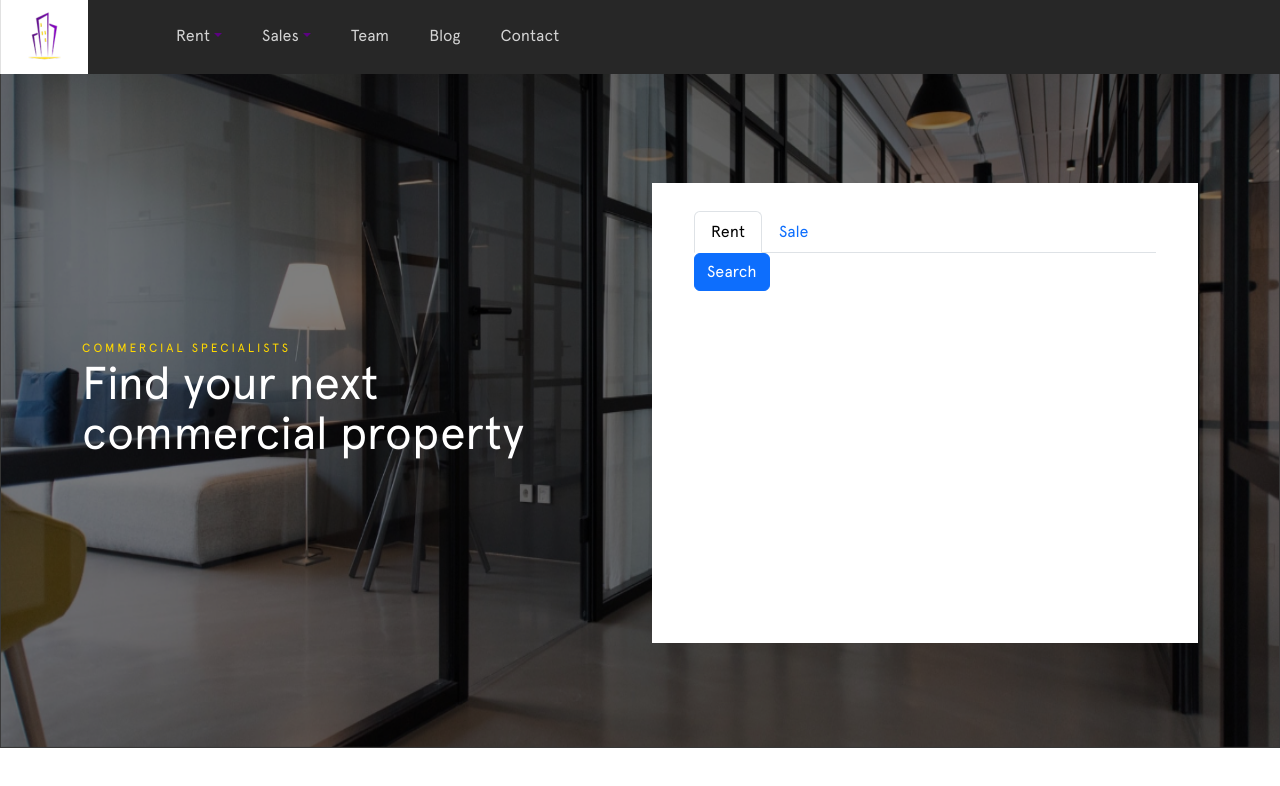
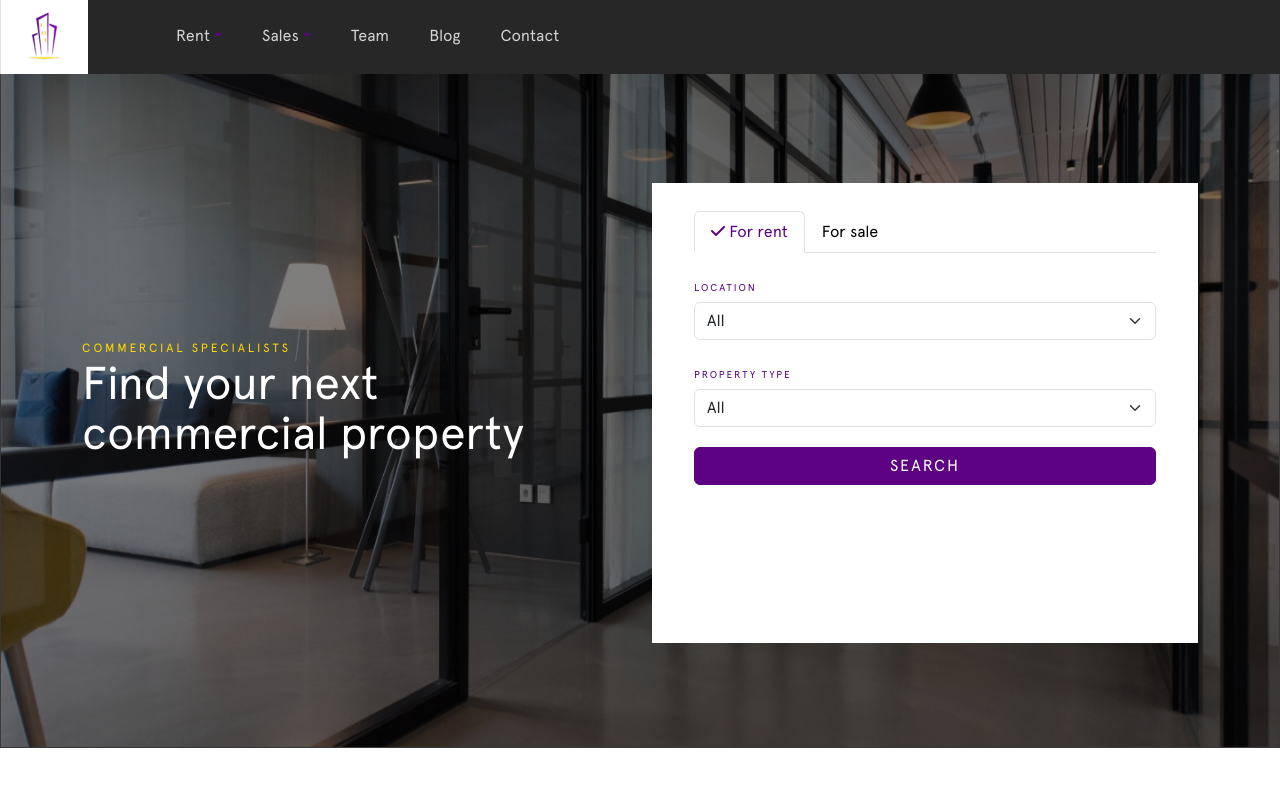
Before and after one commit to krsticzoran/real-estate-agency, a React (Create React App) app: page / in a window 1280 px wide. Shown: the top 786 px of the page. Built offline with nearby package versions, Linux system fonts and the light colour scheme.

Commit message:
property input

```diff
--- a/package.json
+++ b/package.json
@@ -3,6 +3,7 @@
   "version": "0.1.0",
   "private": true,
   "dependencies": {
+    "@fortawesome/fontawesome-free": "^6.4.0",
     "@testing-library/jest-dom": "^5.16.5",
     "@testing-library/react": "^13.4.0",
     "@testing-library/user-event": "^13.5.0",
--- a/src/assets/data/myData.ts
+++ b/src/assets/data/myData.ts
@@ -6,3 +6,15 @@ export const menuList = [
   " Catering",
   "Other",
 ];
+
+export const location = [
+  "Valletta",
+  "Mdina",
+  "St. Julian’s",
+  "Marsaxlokk",
+  "Senglea",
+  "Cospicua",
+  "Vittoriosa",
+  "Sliema",
+  "Rabat",
+];
--- a/src/components/header/NavbarComponent.tsx
+++ b/src/components/header/NavbarComponent.tsx
@@ -8,7 +8,7 @@ import { useMediaQuery } from "react-responsive";
 import Nav from "react-bootstrap/Nav";
 import Navbar from "react-bootstrap/Navbar";
 
-function NavbarComponent() {
+const NavbarComponent: React.FC = () => {
   const isSmallScreen = useMediaQuery({ maxWidth: 991 });
   return (
     <Navbar
@@ -49,6 +49,6 @@ function NavbarComponent() {
       </Container>
     </Navbar>
   );
-}
+};
 
 export default NavbarComponent;
--- a/src/index.tsx
+++ b/src/index.tsx
@@ -1,5 +1,6 @@
 import React from "react";
 import ReactDOM from "react-dom/client";
+import "@fortawesome/fontawesome-free/css/all.css";
 
 import "./index.css";
 import App from "./App";
--- a/src/pages/home/property-box/Property-Tab.tsx
+++ /dev/null
@@ -1,38 +0,0 @@
-import React, { useState } from "react";
-import { Tabs, Tab, Form, Button } from "react-bootstrap";
-
-const PropertySearch = () => {
-  const [activeTab, setActiveTab] = useState<string>("rent");
-
-  const handleSearch = (tab: string) => {
-    console.log("Clicked on", tab, "tab");
-  };
-
-  return (
-    <div>
-      <Tabs
-        defaultActiveKey="rent"
-        id="property-tabs"
-        activeKey={activeTab}
-        onSelect={(tab) => setActiveTab(tab as string)}
-      >
-        <Tab eventKey="rent" title="Rent">
-          <Form>
-            <Button variant="primary" onClick={() => handleSearch("rent")}>
-              Search
-            </Button>
-          </Form>
-        </Tab>
-        <Tab eventKey="sale" title="Sale">
-          <Form>
-            <Button variant="primary" onClick={() => handleSearch("sale")}>
-              Search
-            </Button>
-          </Form>
-        </Tab>
-      </Tabs>
-    </div>
-  );
-};
-
-export default PropertySearch;
--- a/src/pages/home/property-box/PropertyBox.tsx
+++ b/src/pages/home/property-box/PropertyBox.tsx
@@ -2,7 +2,7 @@ import React from "react";
 import { Container } from "react-bootstrap";
 import banner from "../../../assets/images/header-banner.webp";
 import CommercialSpecialists from "./CommercialSpecialists";
-import PropertyInputBox from "./PropertyInputBox";
+import PropertySearch from "./PropertySearch";
 import "./property-box.css";
 
 const PropertyBox: React.FC = () => {
@@ -14,7 +14,7 @@ const PropertyBox: React.FC = () => {
         <Container className=" property--box-subcontainer">
           <div className="row">
             <CommercialSpecialists />
-            <PropertyInputBox />
+            <PropertySearch />
           </div>
         </Container>
       </div>
--- a/src/pages/home/property-box/PropertyInputBox.tsx
+++ /dev/null
@@ -1,15 +0,0 @@
-import React from "react";
-import "./property-box.css";
-import PropertySearch from "./Property-Tab";
-
-const PropertyInputBox: React.FC = () => {
-  return (
-    <div className="col-md-6 col-sm-12 col-xs-12 d-flex align-content-center flex-wrap property-input-box ">
-      <div className="property-input-box-background ">
-        <PropertySearch />
-      </div>
-    </div>
-  );
-};
-
-export default PropertyInputBox;
--- /dev/null
+++ b/src/pages/home/property-box/PropertyRange.tsx
@@ -0,0 +1 @@
+import React from "react";
--- /dev/null
+++ b/src/pages/home/property-box/PropertySearch.tsx
@@ -0,0 +1,120 @@
+import React, { useState } from "react";
+import { Tabs, Tab, Form, Button } from "react-bootstrap";
+import Select from "./Select";
+import { menuList, location } from "../../../assets/data/myData";
+import "./property-box.css";
+
+const PropertySearch = () => {
+  const [activeTab, setActiveTab] = useState<string>("rent");
+  const [selectedLocation, setSelectedLocaction] = useState<string>("All");
+  const [selectedProperty, setSelectedProperty] = useState<string>("All");
+  const [selectedLocationSale, setSelectedLocactionSale] =
+    useState<string>("All");
+  const [selectedPropertySale, setSelectedPropertySale] =
+    useState<string>("All");
+
+  const handleLocationChange = (value: string) => {
+    setSelectedLocaction(value);
+  };
+  const handlePropertyChange = (value: string) => {
+    setSelectedProperty(value);
+  };
+
+  const handleLocationChangeSale = (value: string) => {
+    setSelectedLocactionSale(value);
+  };
+  const handlePropertyChangeSale = (value: string) => {
+    setSelectedPropertySale(value);
+  };
+
+  // TODO: Add code to handle selected property
+  const handleSearch = (tab: string) => {
+    if (tab === "rent") {
+      console.log(tab, selectedLocation, selectedProperty);
+    } else {
+      console.log(tab, selectedLocationSale, selectedPropertySale);
+    }
+  };
+
+  return (
+    <div className="col-md-6 col-sm-12 col-xs-12 d-flex align-content-center flex-wrap property-input-box ">
+      <div className="property-input-box-background ">
+        <Tabs
+          defaultActiveKey="rent"
+          id="property-tabs"
+          activeKey={activeTab}
+          onSelect={(tab) => setActiveTab(tab as string)}
+        >
+          <Tab
+            eventKey="rent"
+            title={
+              activeTab === "rent" ? (
+                <div className="property-active-tab">
+                  <i className="fa fa-check" /> For rent
+                </div>
+              ) : (
+                <div className="property-tab">For rent</div>
+              )
+            }
+          >
+            <Form>
+              <Select
+                selectionData={location}
+                onData="Select Desired Locality"
+                labelValue="LOCATION"
+                onValueChange={handleLocationChange}
+              />
+              <Select
+                selectionData={menuList}
+                onData="Select Property Type"
+                labelValue="PROPERTY TYPE"
+                onValueChange={handlePropertyChange}
+              />
+              <Button
+                className="property-btn"
+                onClick={() => handleSearch("rent")}
+              >
+                Search
+              </Button>
+            </Form>
+          </Tab>
+          <Tab
+            eventKey="sale"
+            title={
+              activeTab === "sale" ? (
+                <div className="property-active-tab">
+                  <i className="fa fa-check" /> For sale
+                </div>
+              ) : (
+                <div className="property-tab">For sale</div>
+              )
+            }
+          >
+            <Form>
+              <Select
+                selectionData={location}
+                onData="Select Desired Locality"
+                labelValue="LOCATION"
+                onValueChange={handleLocationChangeSale}
+              />
+              <Select
+                selectionData={menuList}
+                onData="Select Property Type"
+                labelValue="PROPERTY TYPE"
+                onValueChange={handlePropertyChangeSale}
+              />
+              <Button
+                className="property-btn"
+                onClick={() => handleSearch("sale")}
+              >
+                Search
+              </Button>
+            </Form>
+          </Tab>
+        </Tabs>
+      </div>
+    </div>
+  );
+};
+
+export default PropertySearch;
--- /dev/null
+++ b/src/pages/home/property-box/Select.tsx
@@ -0,0 +1,44 @@
+import React from "react";
+import { Form } from "react-bootstrap";
+
+interface MyComponentProps {
+  selectionData: string[];
+  onData: string;
+  labelValue: string;
+  onValueChange: (value: string) => void;
+}
+
+const SelectedProperty: React.FC<MyComponentProps> = ({
+  selectionData,
+  onData,
+  labelValue,
+  onValueChange,
+}) => {
+  const handleSelectChange = (event: React.ChangeEvent<HTMLSelectElement>) => {
+    const { value } = event.target;
+    onValueChange(value);
+  };
+
+  return (
+    <Form.Group>
+      <label className="property-search-label">{labelValue}</label>
+      <Form.Select
+        aria-label=" select "
+        onChange={handleSelectChange}
+        className="custom-select"
+      >
+        <option key={onData} disabled value="">
+          {onData}
+        </option>
+        <option key="all">All</option>
+        {selectionData.map((selection) => (
+          <option key={selection} value={selection}>
+            {selection}
+          </option>
+        ))}
+      </Form.Select>
+    </Form.Group>
+  );
+};
+
+export default SelectedProperty;
--- a/src/pages/home/property-box/property-box.css
+++ b/src/pages/home/property-box/property-box.css
@@ -76,3 +76,45 @@
     min-height: 523px !important;
   }
 }
+
+.property-search-label {
+  color: #5c0282;
+  font-size: 10px;
+  font-weight: 500;
+  letter-spacing: 2px;
+  text-transform: uppercase;
+  margin-top: 27px;
+  margin-bottom: 7px;
+}
+
+.property-active-tab {
+  color: #5c0282;
+}
+
+.property-tab {
+  color: #000;
+}
+.property-tab:hover {
+  color: #5c0282;
+}
+
+.custom-select {
+  background-color: white;
+}
+.custom-select:focus {
+  outline: none !important;
+  box-shadow: none !important;
+  border-color: #5c0282 !important;
+}
+
+.property-btn {
+  margin-top: 20px;
+  background-color: #5c0282 !important;
+  color: #fff;
+  border: solid 1px #5c0282 !important;
+  width: 100%;
+  border-radius: 3px;
+  padding: 15px;
+  letter-spacing: 2px;
+  text-transform: uppercase;
+}
```
Also changed, not shown: 1 other file (tests, documents, lock files or other folders).
